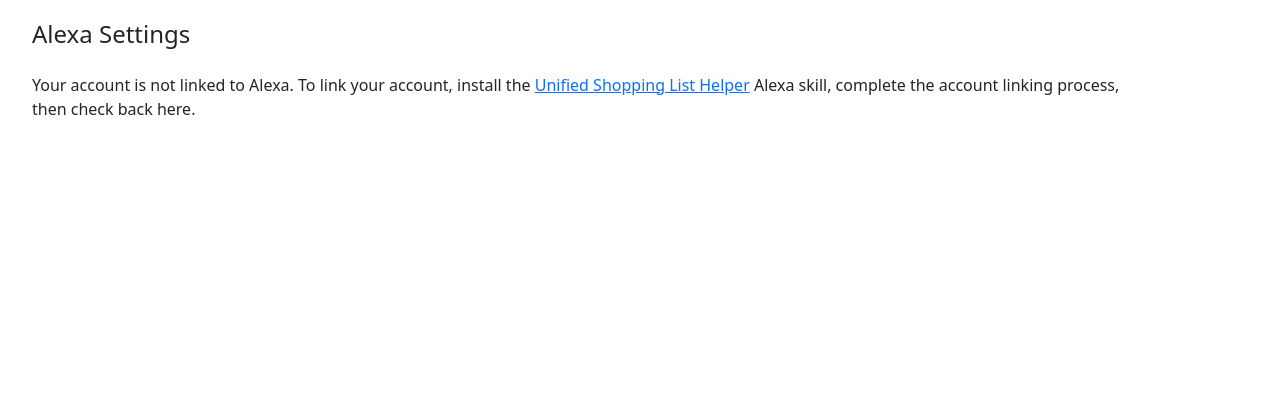
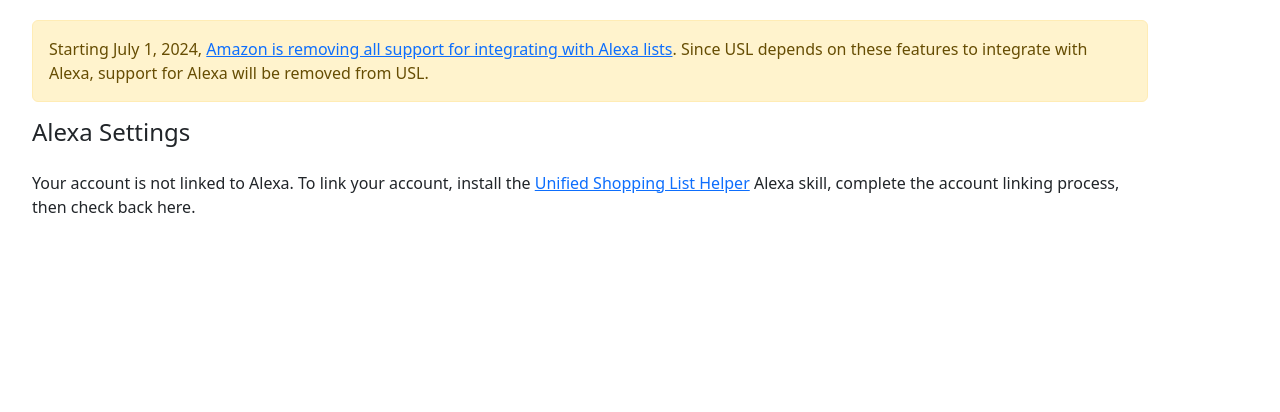
Before and after one commit to michael-genson/Unified-Shopping-List, a Python web app: template AppLambda/src/static/templates/alexa_config.html in a window 1280 px wide. Shown: the part 56-468 px from the top of the page. Run offline with Jinja, Linux system fonts and the light colour scheme; the template is opened without the code that fills it, so the values that code supplies are empty.

Commit message:
add notices for deprecated Alexa integration support

```diff
--- a/AppLambda/src/static/templates/alexa_config.html
+++ b/AppLambda/src/static/templates/alexa_config.html
@@ -5,6 +5,10 @@
 {% block content %}
 
 <div>
+  <div class="alert alert-warning" role="alert">
+    Starting July 1, 2024, <a href="https://developer.amazon.com/en-US/docs/alexa/custom-skills/access-the-alexa-shopping-and-to-do-lists.html">Amazon is removing all support for integrating with Alexa lists</a>.
+    Since USL depends on these features to integrate with Alexa, support for Alexa will be removed from USL.
+  </div>
   <div class="row pb-3">
     <h4>Alexa Settings</h4>
   </div>
--- a/AppLambda/src/static/templates/home.html
+++ b/AppLambda/src/static/templates/home.html
@@ -4,6 +4,10 @@
 {% block content %}
 
 <div>
+  <div class="alert alert-warning" role="alert">
+    Starting July 1, 2024, <a href="https://developer.amazon.com/en-US/docs/alexa/custom-skills/access-the-alexa-shopping-and-to-do-lists.html">Amazon is removing all support for integrating with Alexa lists</a>.
+    Since USL depends on these features to integrate with Alexa, support for Alexa will be removed.
+  </div>
   {% if user %}
   Welcome to the Unified Shopping List! Add or change your integration configurations above.
   {% if docs_url %}
```
Also changed, not shown: README.md.
